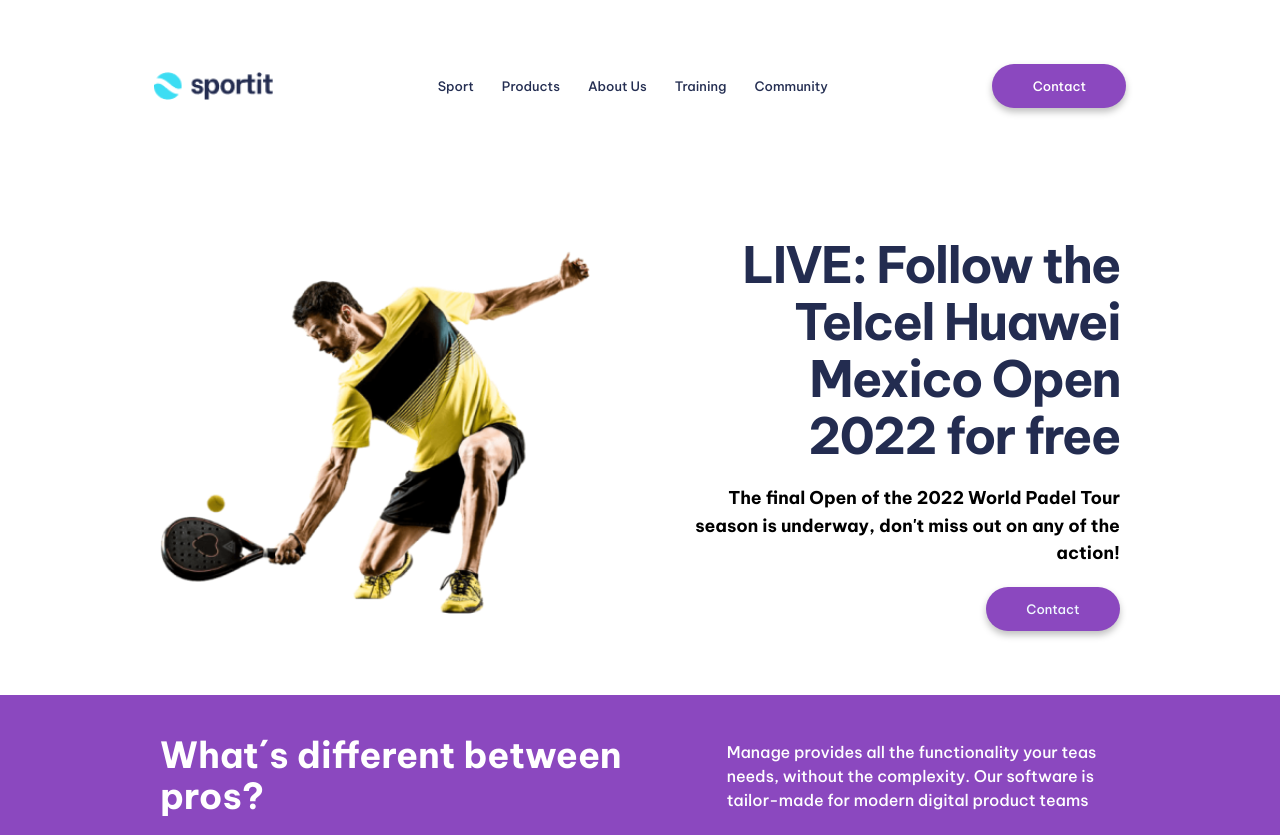
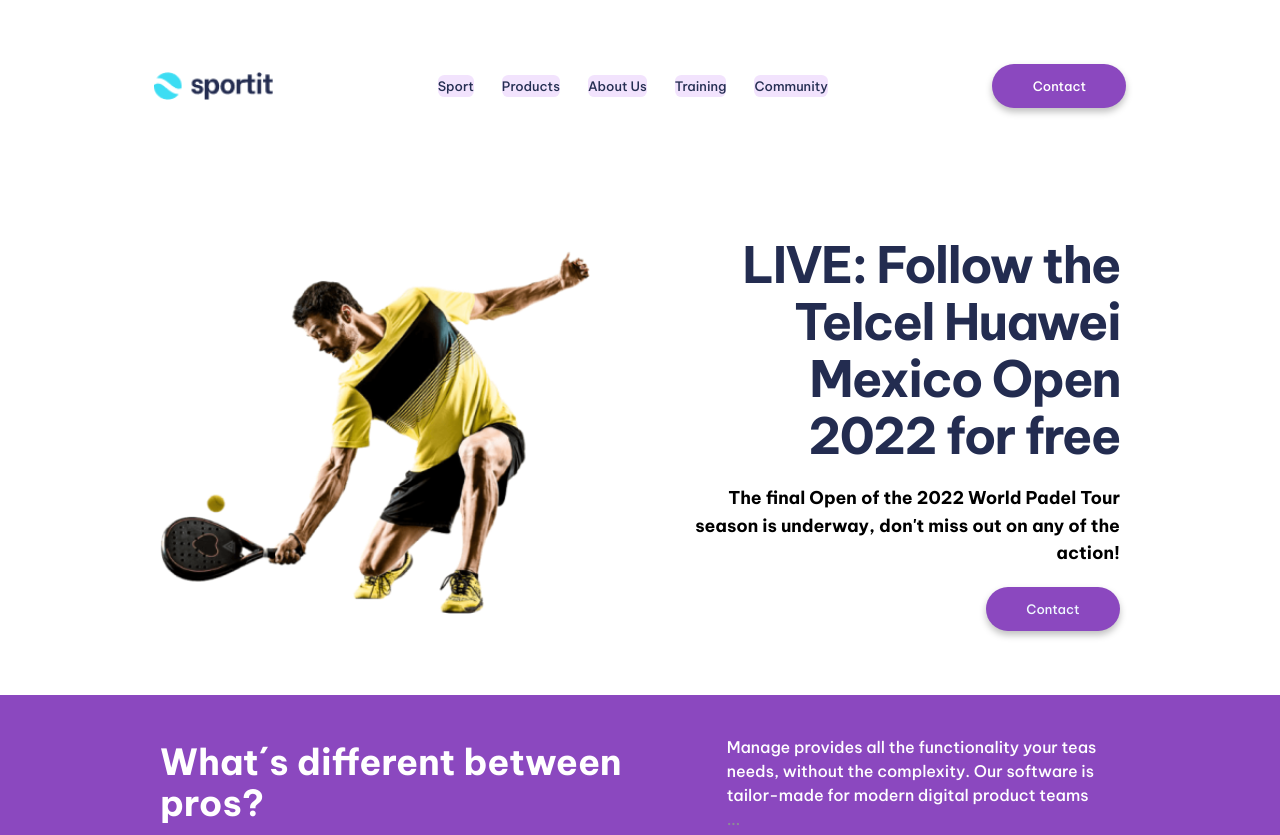
Before and after one commit to ypochoag/sportit_yuri_ochoa_gloria_zata, a plain HTML site: page index.html in a window 1280 px wide. Shown: the top 835 px of the page. Drawn offline with Linux system fonts and the light colour scheme.

Commit message:
computer and mobile improved version -pseudoselectores

```diff
--- a/css/style.css
+++ b/css/style.css
@@ -286,6 +286,13 @@ footer{
     border-radius: 3.125rem;
     border: none;
 }
+
+input:focus{
+    color: orange;
+    font-weight: bold;
+}
+
+
 .go #button-go{
     height: 2.625rem;
     border-radius: 1.875rem;
@@ -364,6 +371,26 @@ footer .logo{
     .banner-header ul li a:hover{
         color: #8B48BF;
     }
+    .banner-header ul li:nth-child(1){
+        border-radius: 0.4rem;
+        background-color: #f2e3fd;
+    }
+    .banner-header ul li:nth-child(2){
+        border-radius: 0.4rem;
+        background-color: #f2e3fd;
+    }
+    .banner-header ul li:nth-child(3){
+        border-radius: 0.4rem;
+        background-color: #f2e3fd;
+    }
+    .banner-header ul li:nth-child(4){
+        border-radius: 0.4rem;
+        background-color: #f2e3fd;
+    }
+    .banner-header ul li:nth-child(5){
+        border-radius: 0.4rem;
+        background-color: #f2e3fd;
+    }
     .banner-menu{
         display: none;
     }
@@ -412,6 +439,11 @@ footer .logo{
     }
     .question-section div{
         flex-basis: 50%;
+    }
+
+    .question-section div::after{
+        content:"...";
+        color: #8C8C94;
     }
     .card-section {
         flex-direction: row;
@@ -476,6 +508,7 @@ footer .logo{
     .footerfinal{
         padding: 5% 5% 0% 5%;
         flex-direction: row-reverse;
+        justify-content: space-between;
     }
     .iconosylogo{
         display: flex;
```
